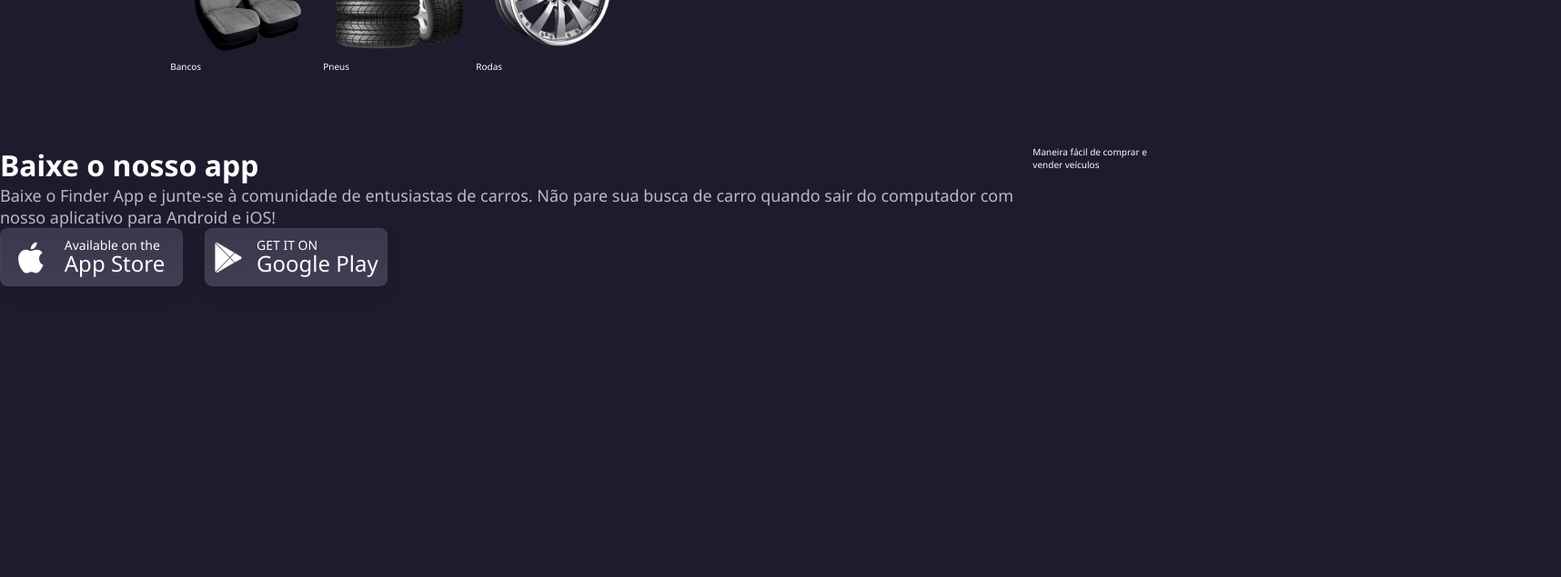
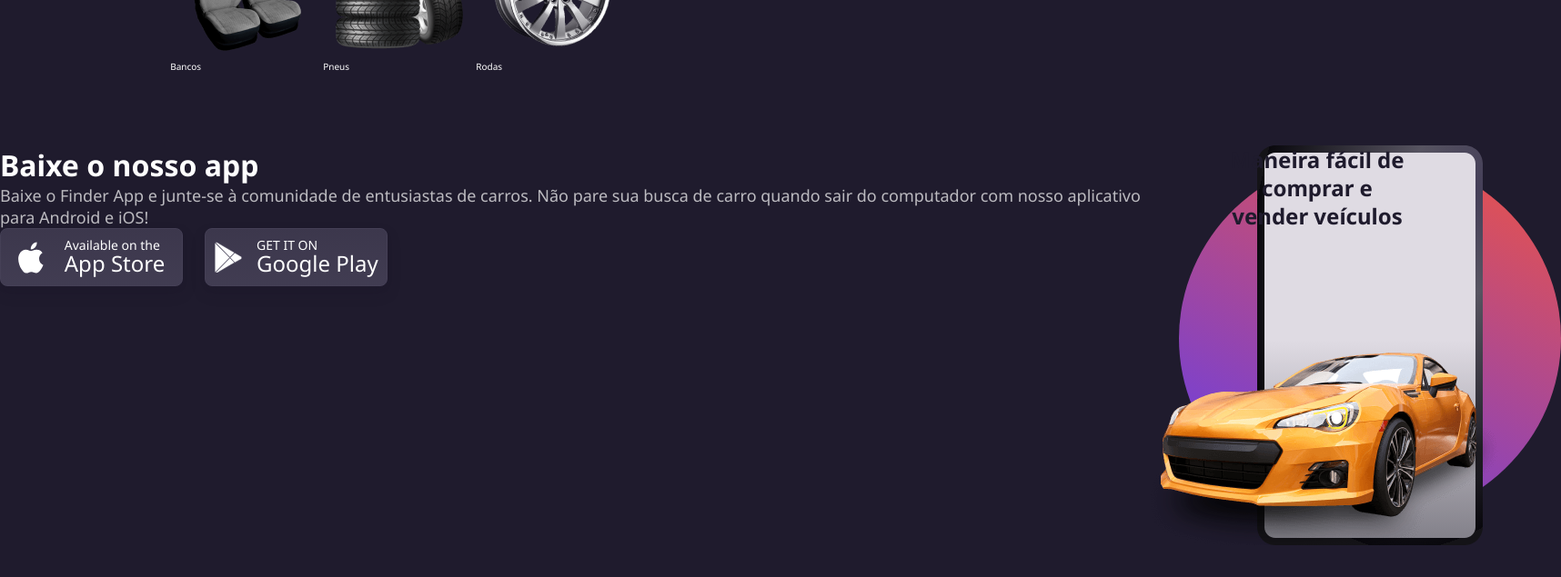
Before and after one commit to icarros-g3/finder, a plain HTML site: page index.html in a window 1280 px wide. Shown: the part 165-800 px from the top of the page at 91% size, 1716 px wide, since content can reach past the window. Drawn offline with Linux system fonts and the light colour scheme.

Commit message:
adicionando as formas do celular

```diff
--- a/css/components/parte-6.css
+++ b/css/components/parte-6.css
@@ -48,7 +48,7 @@
 
 .icon-store {
   display: block;
-  content: '';
+  content: "";
   padding: 17px;
 }
 
@@ -68,6 +68,67 @@
   gap: 24px;
 }
 
+.wrapper-phone {
+  position: relative;
+  z-index: 0;
+}
+
+.circle-bg {
+  background: linear-gradient(var(--color-gradient-circle));
+  border-radius: 50%;
+  display: block;
+  position: absolute;
+  height: 405px;
+  width: 420px;
+  bottom: -415px;
+  z-index: 0;
+}
+.phone--shape {
+  display: inline-block;
+  position: absolute;
+  height: 440px;
+  width: 248px;
+  left: 86px;
+}
+.phone--shape__background {
+  background: linear-gradient(180deg, #dfdbe3 48.81%, #807e87 100%);
+  border-radius: 30px;
+  z-index: 1;
+}
+
+.phone--shape__border {
+  content: "";
+  background: url(../../assets/images/phone-border.svg) 0 0 no-repeat;
+  z-index: 2;
+}
+
+.phone--car {
+  content: "";
+  background-image: url(../../assets/images/car-phone.png) ;
+  background-size:  398px 212px;
+  background-repeat: no-repeat;
+  display: inline-block;
+  position: absolute;
+  width: 398px;
+  height: 212px;
+  top: 228px;
+  left: -40px;
+  z-index: 3;
+}
+
+.phone--text {
+  font-size: var(--font-size-h4);
+  color: var(--color-gray-900);
+  font-weight: 700;
+  line-height: 130%;
+  position: absolute;
+  text-align: center;
+  width: 192px;
+  height: 93px;
+  left: 56px;
+  z-index: 3;
+}
+
 .d-flex {
   display: flex;
 }
--- a/css/default/vars.css
+++ b/css/default/vars.css
@@ -51,6 +51,7 @@
     --color-gray-100: #F9F8FA;
     --color-gradient-first: #5D3CF2;
     --color-gradient-second: #FD5631;
+    --color-gradient-circle: 26.21deg, var(--color-gradient-first) 0%, var(--color-gradient-second) 108.88%;
     --color-gradient-button: 180deg, rgba(69, 64, 86, 0.765) 0%, rgba(69, 64, 86, 0.9) 100%;
 
     /* OPACITY
--- a/index.html
+++ b/index.html
@@ -65,7 +65,13 @@
 
           </article>
           <article>
-            Maneira fácil de comprar e vender veículos
+            <div class="wrapper-phone">
+              <span class="phone--text">Maneira fácil de comprar e vender veículos</span>
+              <span class="phone--car"></span>
+              <span class="phone--shape phone--shape__border"></span>
+              <span class="phone--shape phone--shape__background"></span>
+              <span class="circle-bg"></span>
+            </div>
 
           </article>
         </section>
```
Also changed, not shown: assets/images/car-phone.png (added), assets/images/phone-border.svg (added).
